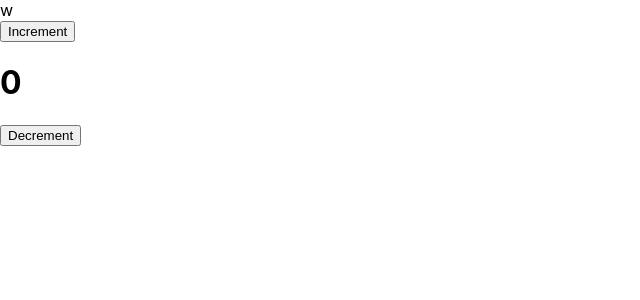
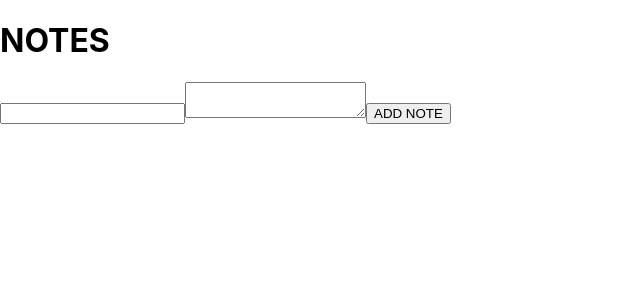
Before and after one commit to ch3AtZ/test01, a React (Create React App) app: page / in a window 1280 px wide. Shown: the top 300 px of the page, without its empty margins (0-640 px from the left). Built offline with nearby package versions, Linux system fonts and the light colour scheme.

Commit message:
updated ui

```diff
--- a/src/App10.js
+++ b/src/App10.js
@@ -69,7 +69,7 @@ store.dispatch(addExpense({description:'Grocery',note:`Amount for month of ${new
 
 const expenseOne = store.dispatch(addExpense({description:'Medical',note:`Amount for month of ${new Date().toLocaleString("default",{month:'long'})}` , amount:50 , createdAt:new Date().toLocaleDateString()})) // pass a constant
 
-store.dispatch(removeExpense({id : expenseOne.expense.id}))
+store.dispatch(removeExpense({id : expenseOne.expense.id})) // removing an expense based on the id
 
 const demoState = { // just to set an example of how the output can look like
     expenses: [{
--- /dev/null
+++ b/src/Note.js
@@ -0,0 +1,63 @@
+import React from "react";
+import { useState , useEffect } from "react"
+
+
+const Note = () => {
+
+    const NotesData = JSON.parse(localStorage.getItem('note'))
+    const [note , setNote] = useState(NotesData || []) // array of notes
+    const [title , setTitle] = useState('')
+    const [body , setBody] = useState('')
+
+
+
+    useEffect(()=>{
+        console.log('what the fdfd')
+        document.title = note.length
+
+    })
+
+
+
+
+
+    const addNote = (e) =>{
+        e.preventDefault()
+        setNote([
+            ...note,
+            {title , body} // creating a new object with title and body as property.
+
+        ])
+
+        setTitle('') // emptying the state of title so that new title can be added [emptying the form]
+        setBody('')
+    }
+
+    const removeNote = (title) =>{
+        setNote(note.filter((note)=>note.title !== title))
+    }
+
+    return(
+        <div>
+            <h1>NOTES</h1>
+            {note.map((note)=>{
+                return(
+                    <div key={note.title}>
+                        <h2>{note.title}</h2>
+                        <h2 style={{marginLeft:'50px', display:'flex',backgroundColor:'black' , color:'gold',}} >{note.body}</h2>
+                        <button onClick={()=>removeNote(note.title)} >X</button>
+                    </div>
+                )
+            })}
+            <form onSubmit={addNote}>
+                <input value={title} onChange={(e)=>setTitle(e.target.value)}></input>
+                <textarea value={body} onChange={(e)=>setBody(e.target.value)}></textarea>
+
+                <button>ADD NOTE</button>
+            </form>
+        </div>
+    )
+
+}
+
+export default Note ;
--- a/src/index.js
+++ b/src/index.js
@@ -8,14 +8,16 @@ import {Provider} from 'react-redux';
 
 import { Store } from './redux/store';
 import CombinedApp from './App9-redux';
+import Note from './Note';
 
 const root = ReactDOM.createRoot(document.getElementById('root'));
 root.render(
   <React.StrictMode>
     {/* <Provider store={Store}>
     <App/>
-    </Provider> */}w
-    <CombinedApp/>
+    </Provider> */}
+    <Note/>
+
   </React.StrictMode>
 );
 
```
Also changed, not shown: src/App11.js (added, +21 -0 lines).
